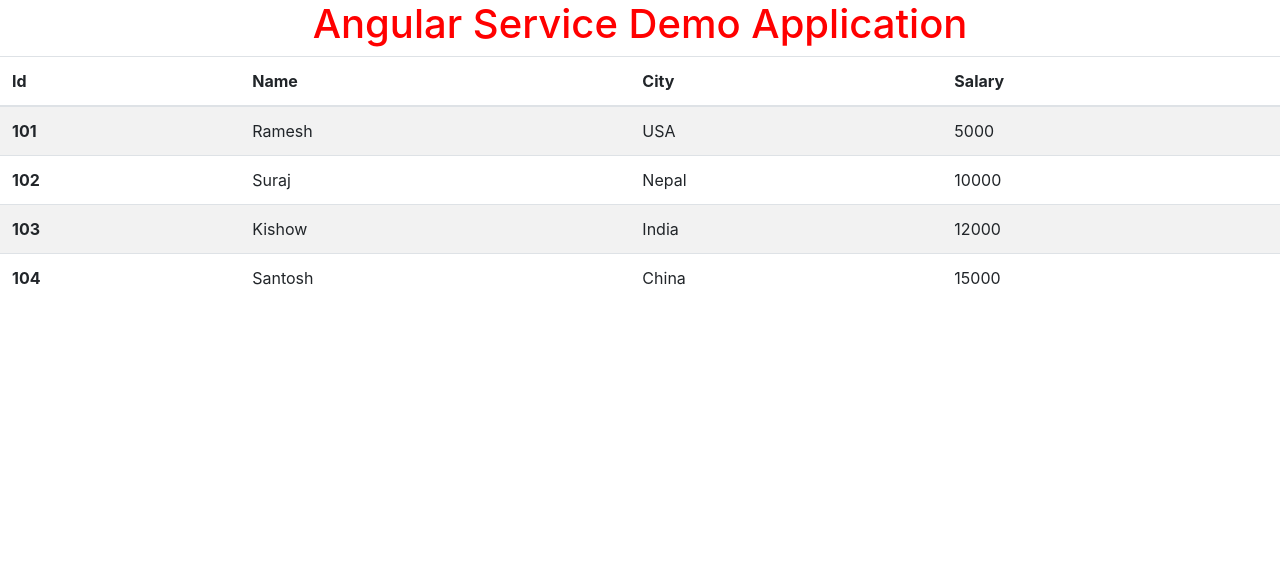
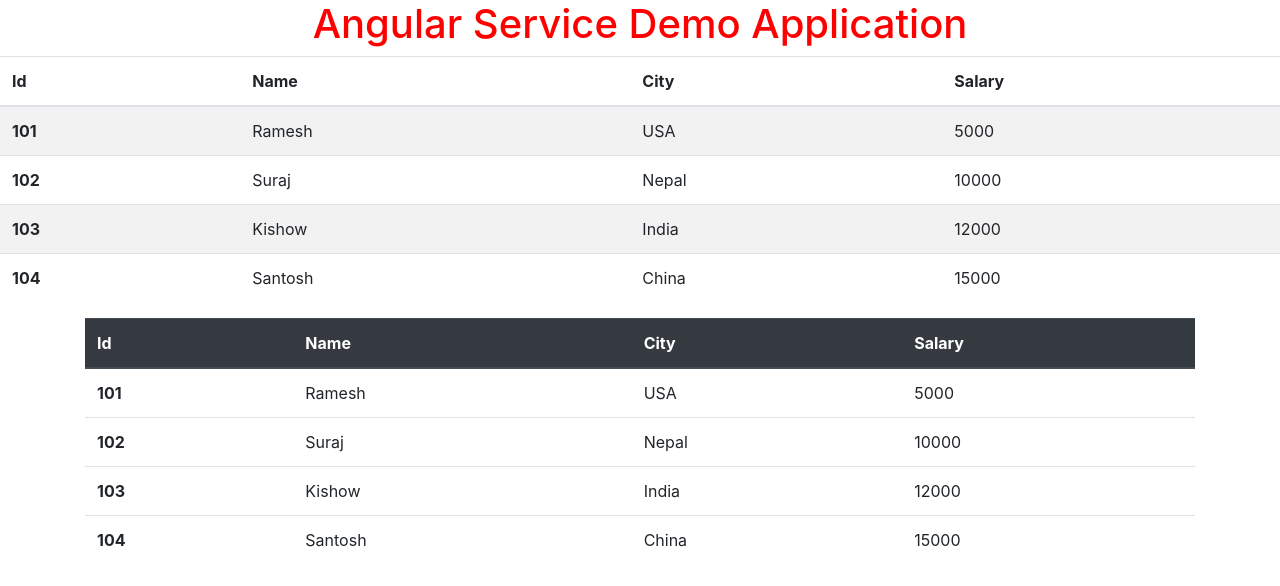
Before and after one commit to shrestha-ramesh/angularServiceDemo, an Angular app: page / in a window 1280 px wide. Shown: the top 586 px of the page. Built offline with nearby package versions, Linux system fonts and the light colour scheme.

Commit message:
create a table on list component and fetch data from list.ts file from userService

```diff
--- a/src/app/app.component.html
+++ b/src/app/app.component.html
@@ -19,4 +19,7 @@
     </tr>
   </tbody>
 </table>
+<div class="container">
+  <app-list></app-list>
+</div>
 <router-outlet></router-outlet>
--- a/src/app/list/list.component.html
+++ b/src/app/list/list.component.html
@@ -1 +1,18 @@
-<p>list works!</p>
+<table class="table">
+    <thead class="thead-dark">
+      <tr>
+        <th scope="col">Id</th>
+        <th scope="col">Name</th>
+        <th scope="col">City</th>
+        <th scope="col">Salary</th>
+      </tr>
+    </thead>
+    <tbody>
+        <tr *ngFor="let user of users">
+            <th scope="row">{{user.id}}</th>
+            <td>{{user.name}}</td>
+            <td>{{user.city}}</td>
+            <td>{{user.salary}}</td>
+        </tr>
+    </tbody>
+</table>
--- a/src/app/list/list.component.ts
+++ b/src/app/list/list.component.ts
@@ -8,9 +8,11 @@
 })
 export class ListComponent implements OnInit {
 
+  users:any[];
   constructor(private userService: UserService) { }
 
   ngOnInit(): void {
+    this.users=this.userService.users;
   }
 
 }
```
